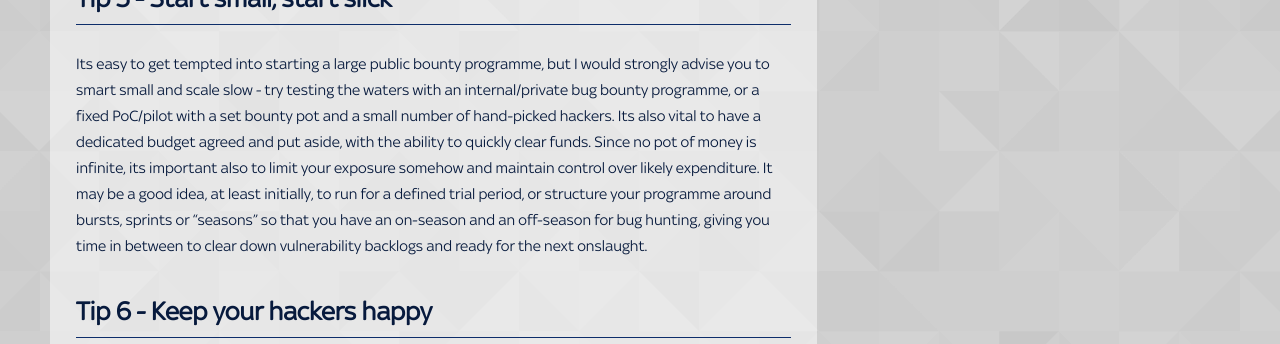
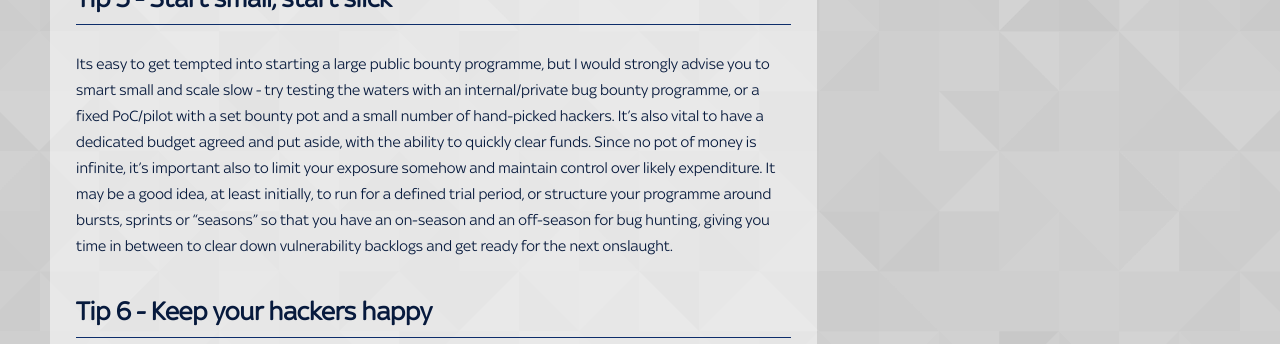
Before and after one commit to skybet/skybet.github.io, a Jekyll site: the page built from _posts/2016-11-17-herding-hackers.md, in a window 1280 px wide and 900 px high, scrolled down 1663 px. Shown: the part 225-569 px from the top of the window. Built offline with Jekyll 4.4.1, drawn with Linux system fonts in a browser that asks for light colours; nearby versions of some CDN libraries; some web fonts are replaced; comment, search, counter and statistics services are not loaded.

Commit message:
more typo and formatting fixed to Herding Hackers article

```diff
--- a/_posts/2016-11-17-herding-hackers.md
+++ b/_posts/2016-11-17-herding-hackers.md
@@ -24,7 +24,7 @@ Very soon you are going to be wanting to provide reports to management on how th
 Running a bug bounty programme isn't just about getting people to report bugs. In fact that's not even a very significant part of a bug bounty programme. The vast majority of your time is going to be spent verifying, triaging and onward-reporting bugs for remediation, and answering queries from current and prospective hackers. The vast majority of a bug report's lifecycle is going to be spent with it (from the hacker's perspective) not progressing, and a hacker sat drumming his fingers waiting for a response and resolution. Hours can feel like days to the reporting hacker if he's waiting on confirmation that his bug has been received or fixed. You're going to need a slick bug triaging system agreed and in place, and a good downstream workflow and commitment from tech teams to fix vulnerabilities fast. Find out where your organisation's bottlenecks are and try and get focus on these areas. (Fixing bugs fast also prevents dupe reports and hacker frustration).
 
 ## Tip 5 - Start small, start slick
-Its easy to get tempted into starting a large public bounty programme, but I would strongly advise you to smart small and scale slow - try testing the waters with an internal/private bug bounty programme, or a fixed PoC/pilot with a set bounty pot and a small number of hand-picked hackers. Its also vital to have a dedicated budget agreed and put aside, with the ability to quickly clear funds. Since no pot of money is infinite, its important also to limit your exposure somehow and maintain control over likely expenditure. It may be a good idea, at least initially, to run for a defined trial period, or structure your programme around bursts, sprints or "seasons" so that you have an on-season and an off-season for bug hunting, giving you time in between to clear down vulnerability backlogs and ready for the next onslaught.
+Its easy to get tempted into starting a large public bounty programme, but I would strongly advise you to smart small and scale slow - try testing the waters with an internal/private bug bounty programme, or a fixed PoC/pilot with a set bounty pot and a small number of hand-picked hackers. It's also vital to have a dedicated budget agreed and put aside, with the ability to quickly clear funds. Since no pot of money is infinite, it's important also to limit your exposure somehow and maintain control over likely expenditure. It may be a good idea, at least initially, to run for a defined trial period, or structure your programme around bursts, sprints or "seasons" so that you have an on-season and an off-season for bug hunting, giving you time in between to clear down vulnerability backlogs and get ready for the next onslaught.
 
 ## Tip 6 - Keep your hackers happy
 Your hackers are an amazing resource. And they're all people, each of whom have slightly different motivations, methods of engagement, bug reporting style and expectations. If you run a bug bounty programme, you're going to swiftly recognise that its not about bug management, its about people management. The launch of a bug bounty is an amazing way of engaging with other teams throughout your organisation on a positive basis and building a security-focused community. No longer are you a cost centre or the team that likes to say "no", suddenly you're the source of bountiful rewards! This can be a real boon that you can build upon.
```
